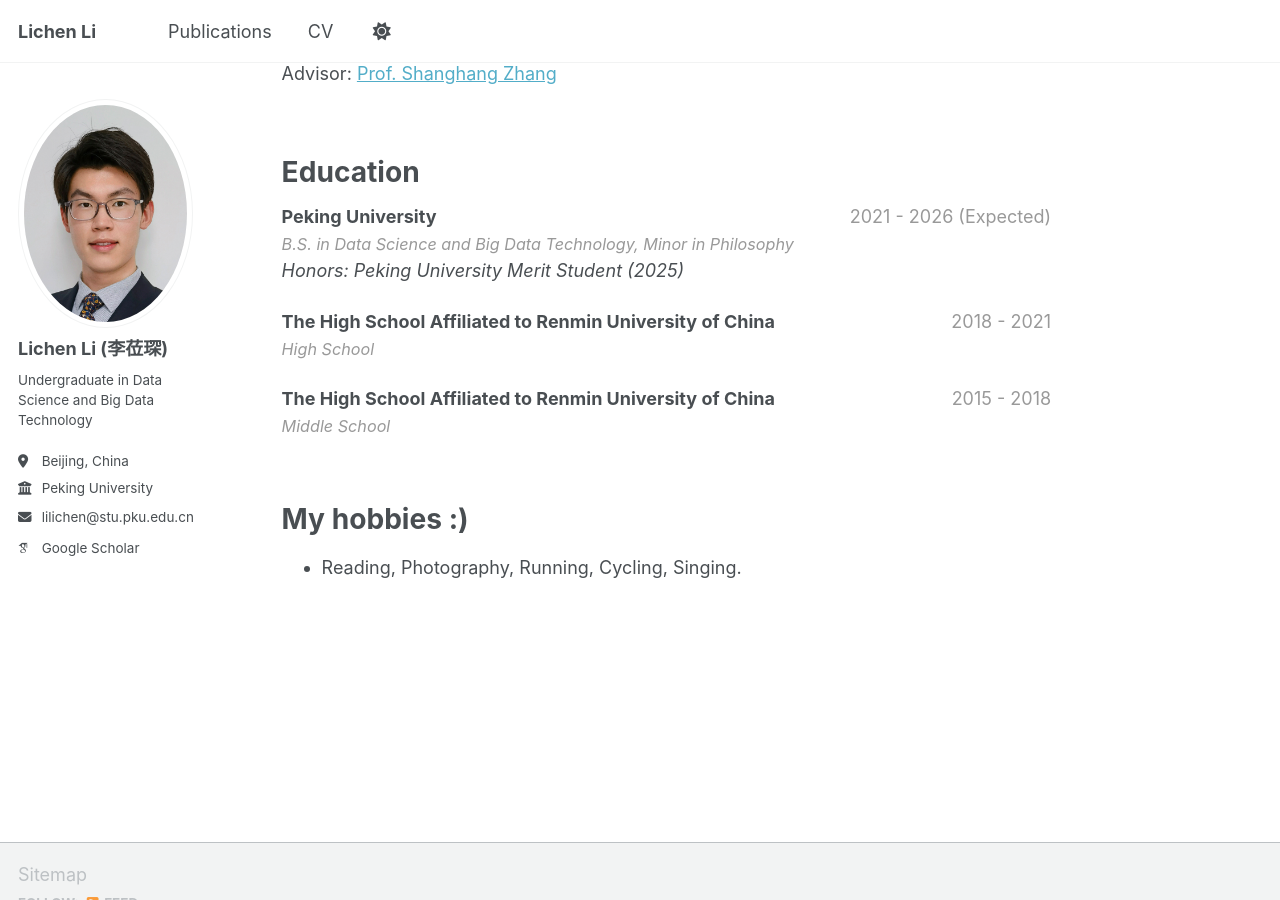
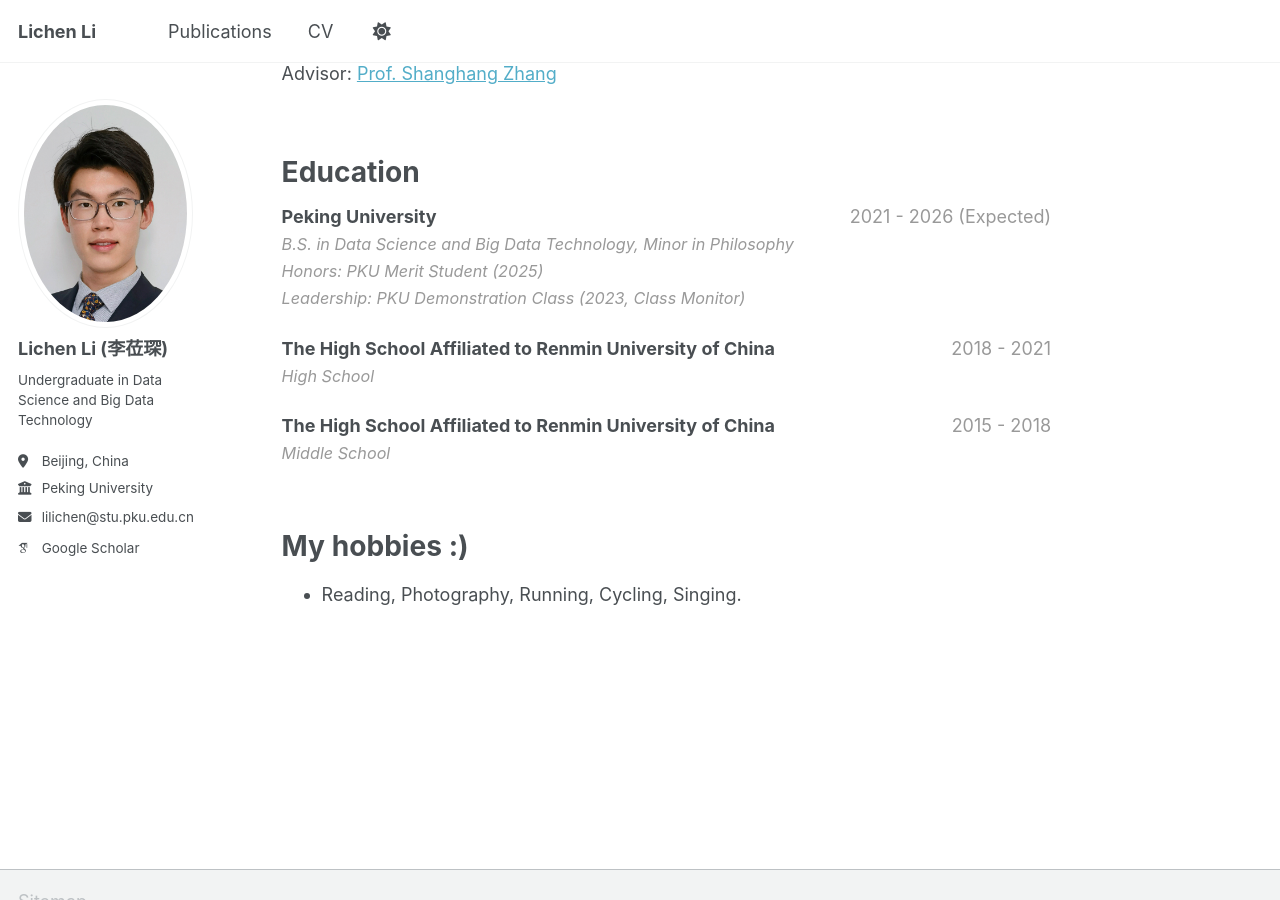
Before and after one commit to LichenLillc/LichenLillc.github.io, a Jekyll site: the page built from _pages/about.md, in a window 1280 px wide and 900 px high, scrolled down 874 px. Built offline with Jekyll 4.4.1, drawn with Linux system fonts in a browser that asks for light colours; some web fonts are replaced; a script that is not in the unit is left out.

Commit message:
Update honors and leadership details in about.md

```diff
--- a/_pages/about.md
+++ b/_pages/about.md
@@ -41,7 +41,8 @@ Education
 
 **Peking University** <span style="float: right; color: #999;">2021 - 2026 (Expected)</span> <br>
 <span style="color: #999; font-size: 0.9em;">*B.S. in Data Science and Big Data Technology, Minor in Philosophy*</span> <br>
-*Honors: Peking University Merit Student (2025)* <br>
+<span style="color: #999; font-size: 0.9em;">*Honors: PKU Merit Student (2025)*</span> <br>
+<span style="color: #999; font-size: 0.9em;">*Leadership: PKU Demonstration Class (2023, Class Monitor)*</span> <br>
 
 **The High School Affiliated to Renmin University of China** <span style="float: right; color: #999;">2018 - 2021</span> <br>
 <span style="color: #999; font-size: 0.9em;">*High School*</span> <br>
```
